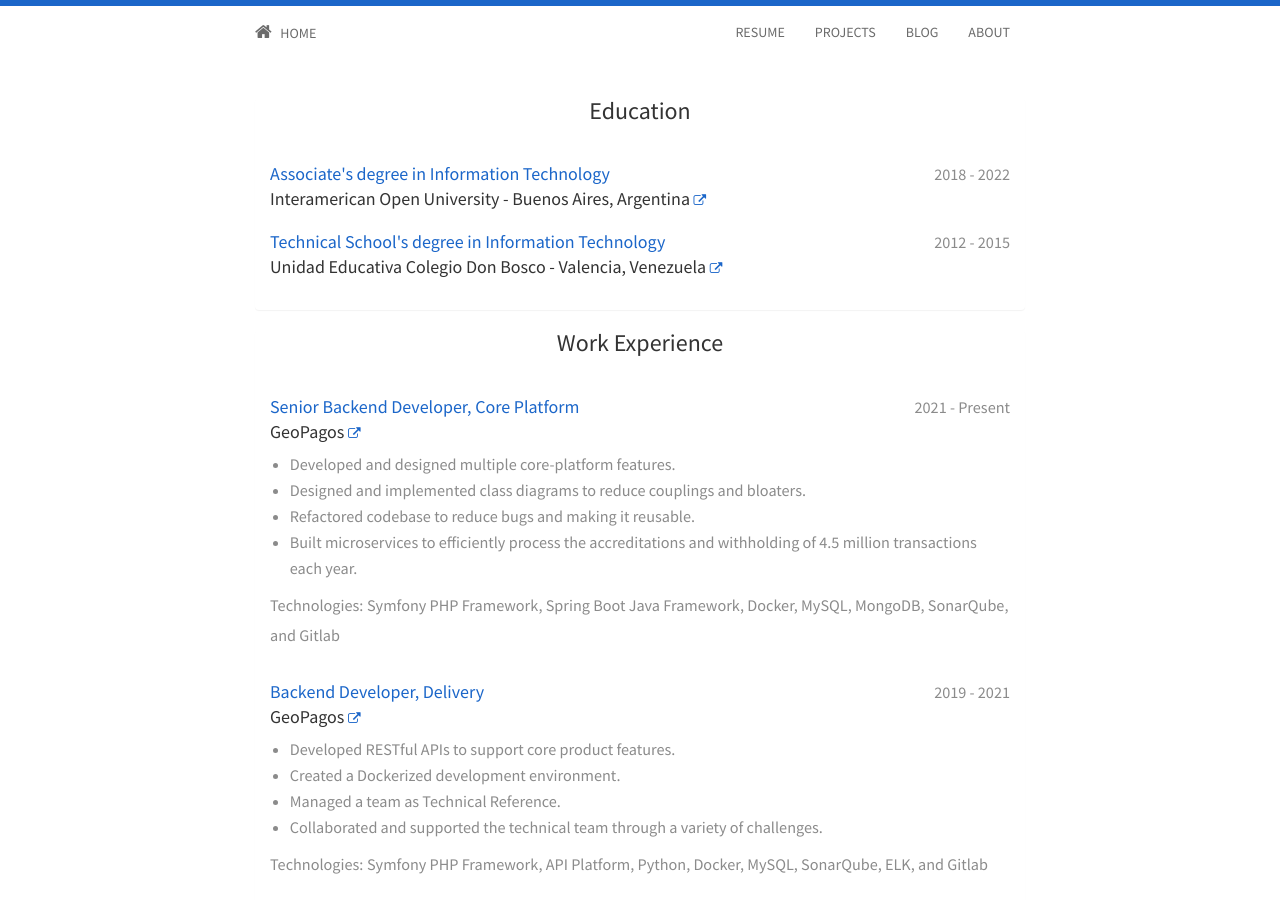
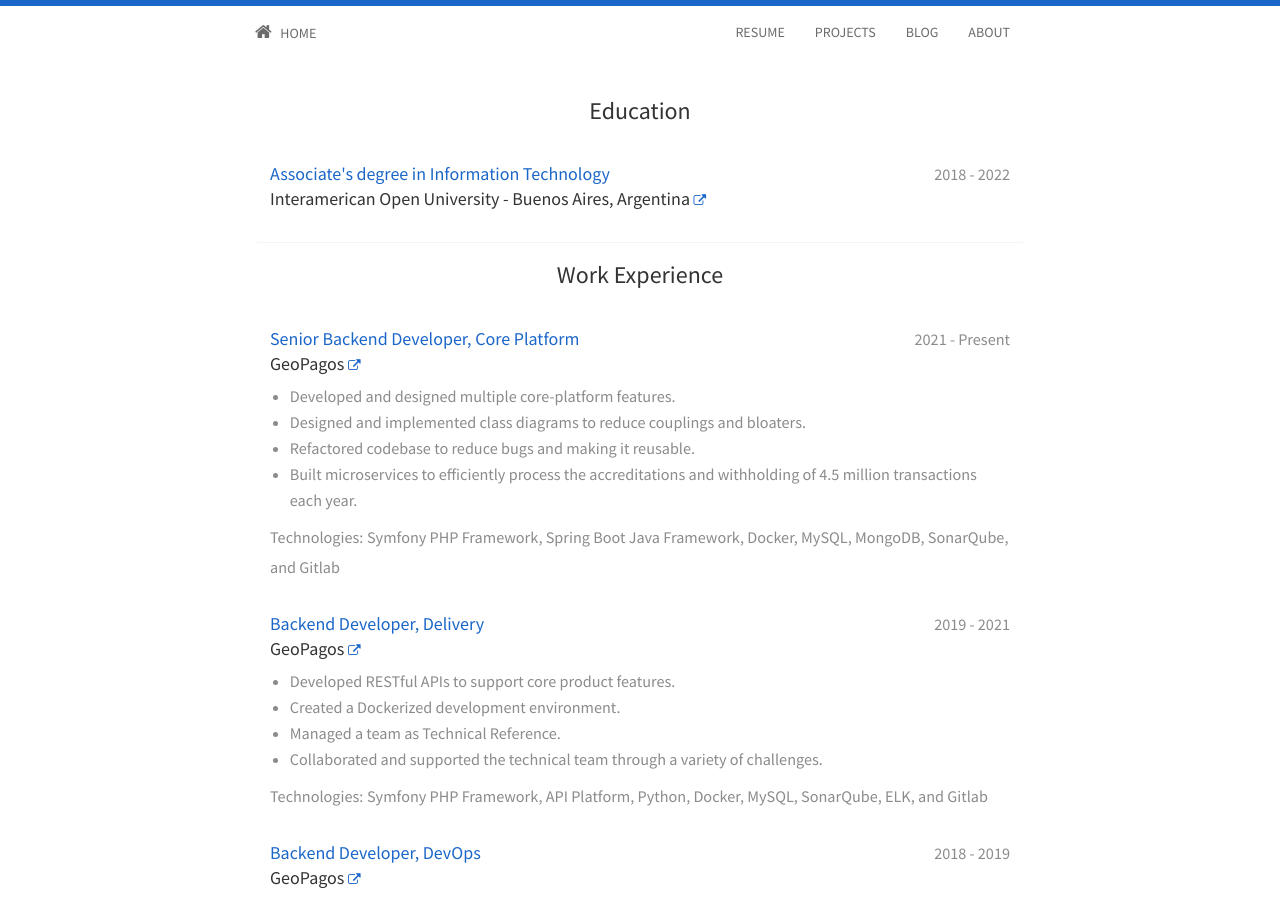
Before and after one commit to jfernancordova/jfernancordova.github.io, a Jekyll site: the page built from resume.html, in a window 1280 px wide and 900 px high. Built offline with Jekyll 4.4.1, drawn with Linux system fonts in a browser that asks for light colours; nearby versions of some CDN libraries.

Commit message:
Update resume.html

```diff
--- a/resume.html
+++ b/resume.html
@@ -20,20 +20,6 @@ title: Resume
               <i class="fa fa-external-link" style="font-size: 70%;"></i>
             </a>
           </span>
-        </h5>
-        <h5 class="project closer">
-          <span class="title">Technical School's degree in Information Technology</span>
-          <span class="dates">2012 - 2015</span>
-          <span class="company">
-              Unidad Educativa Colegio Don Bosco - Valencia, Venezuela
-          <a
-          href="https://www.linkedin.com/company/unidad-educativa-colegio-don-bosco/about/"
-          target="_blank"
-          >
-            <i class="fa fa-external-link" style="font-size: 70%;"></i>
-          </a>
-          </span>
-        </h5>
       </div>
     </div>
 
```
